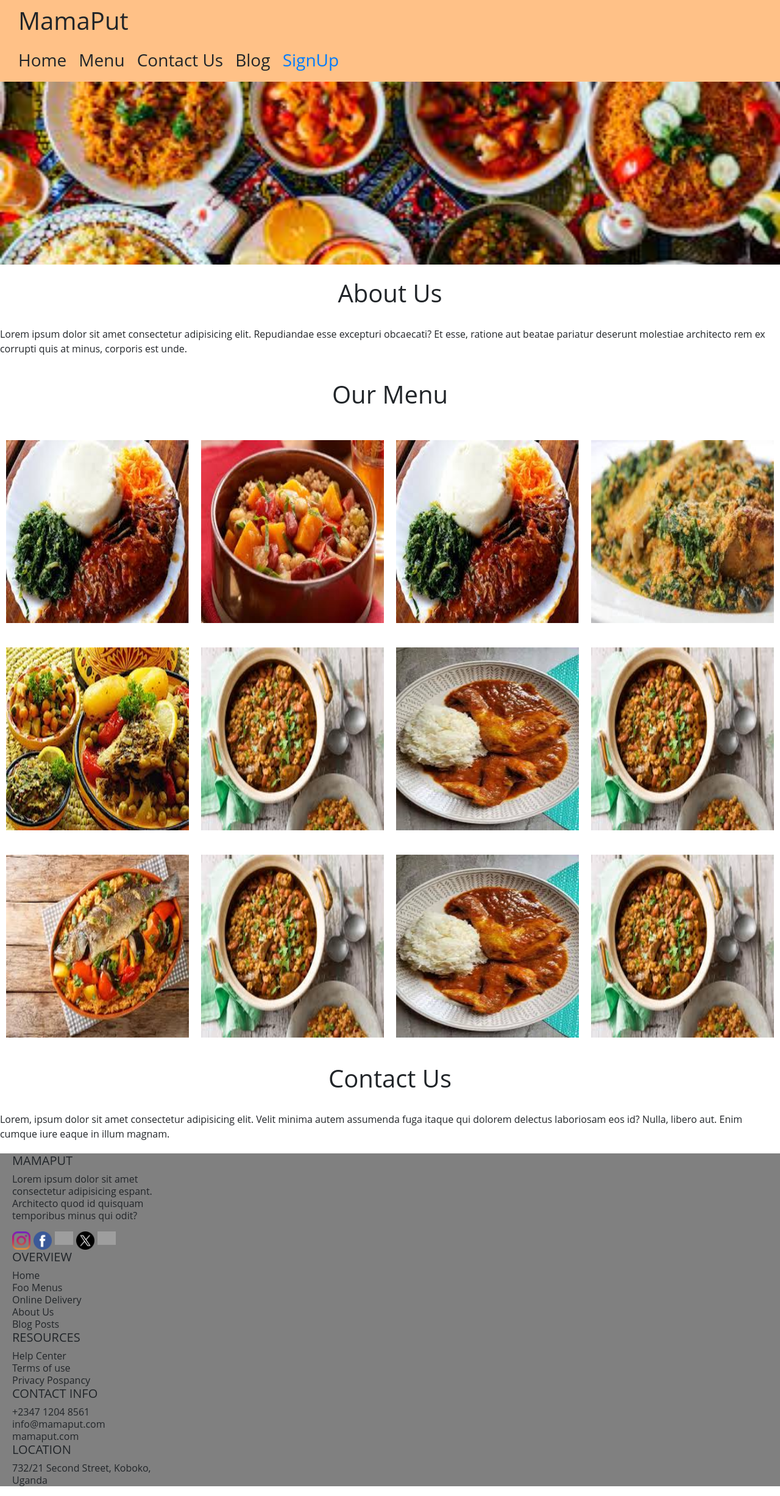
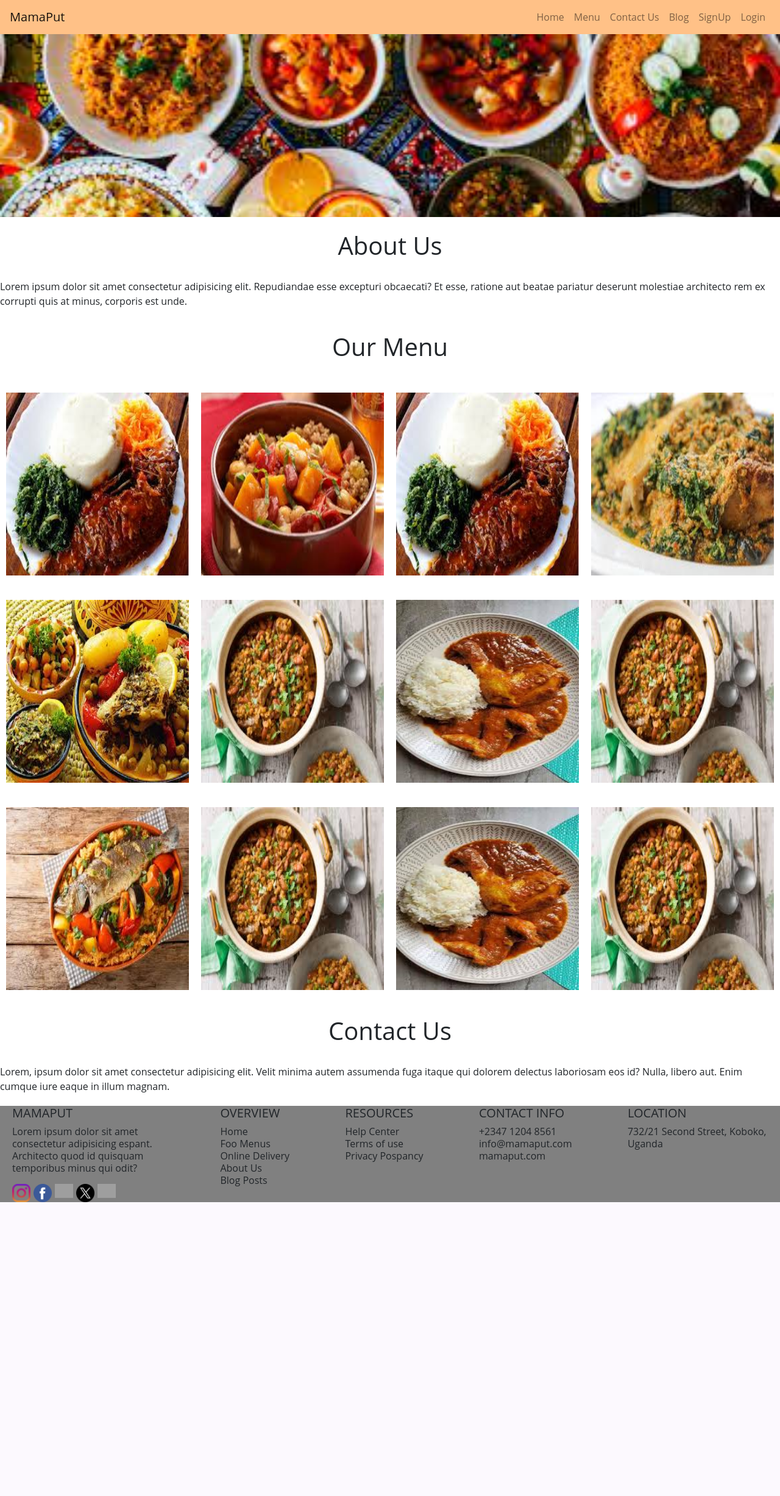
Before and after one commit to Demidorn/demi-foods, a Flask app: page / in a window 1280 px wide. Shown: the whole page at 61% size. After the commit the page ends 1972 px from the top, so only its background shows below. Run offline with Flask 3, Linux system fonts and the light colour scheme; some libraries are stand-ins or nearby versions; grey boxes are pictures that could not be loaded.

Commit message:
adjusted login css

```diff
--- a/App/v1/static/styles/style.css
+++ b/App/v1/static/styles/style.css
@@ -62,7 +62,7 @@ nav {
 .footBG {
     background:grey;
 }
-footer {
+#footer {
     display: flex;
     margin-top: 20px;
     margin-left: 20px;
--- a/App/v1/templates/landingPage.html
+++ b/App/v1/templates/landingPage.html
@@ -15,18 +15,43 @@
     {% endif %}
   </head>
   <body>
-    <nav>
-      <h1 class="nav-left">MamaPut</h1>
-      <div class="nav-right">
-        <h3>Home</h3>
-        <h3>Menu</h3>
-        <h3>Contact Us</h3>
-        <h3>Blog</h3>
-	   {% if current_user.is_authenticated %}
-	      <h3><a href="{{url_for('dashboard')}}">Account</a></h3>
-	   {% else %}
-	      <h3><a href="{{url_for('register')}}">SignUp</a></h3>
-	   {% endif %}
+    <nav class="navbar navbar-expand-lg navbar-light bg-custom">
+      <a class="navbar-brand" href="#">MamaPut</a>
+      <button
+        class="navbar-toggler"
+        type="button"
+        data-toggle="collapse"
+        data-target="#navbarSupportedContent"
+        aria-controls="navbarSupportedContent"
+        aria-expanded="false"
+        aria-label="Toggle navigation"
+      >
+        <span class="navbar-toggler-icon"></span>
+      </button>
+
+      <div class="collapse navbar-collapse" id="navbarSupportedContent">
+        <ul class="navbar-nav ml-auto">
+          <li class="nav-item">
+            <a class="nav-link" href="#"
+              >Home <span class="sr-only">(current)</span></a
+            >
+          </li>
+          <li class="nav-item">
+            <a class="nav-link" href="">Menu</a>
+          </li>
+          <li class="nav-item">
+            <a class="nav-link" href="#">Contact Us</a>
+          </li>
+          <li class="nav-item">
+            <a class="nav-link" href="#">Blog</a>
+          </li>
+          <li class="nav-item">
+            <a class="nav-link" href="{{url_for('register')}}">SignUp</a>
+          </li>
+          <li class="nav-item">
+            <a class="nav-link" href="{{url_for('login')}}">Login</a>
+          </li>
+        </ul>
       </div>
     </nav>
     <section class="banner"></section>
@@ -77,7 +102,7 @@
     <script src="https://cdn.jsdelivr.net/npm/popper.js@1.12.9/dist/umd/popper.min.js" integrity="sha384-ApNbgh9B+Y1QKtv3Rn7W3mgPxhU9K/ScQsAP7hUibX39j7fakFPskvXusvfa0b4Q" crossorigin="anonymous"></script>
     <script src="https://cdn.jsdelivr.net/npm/bootstrap@4.0.0/dist/js/bootstrap.min.js" integrity="sha384-JZR6Spejh4U02d8jOt6vLEHfe/JQGiRRSQQxSfFWpi1MquVdAyjUar5+76PVCmYl" crossorigin="anonymous"></script>
     <section class="footBG">
-      <footer>
+      <footer id="footer">
         <div>
           <h1>MAMAPUT</h1>
           <p>
```
Also changed, not shown: App/v1/static/styles/main.css (+49 -0 lines), instance/sqlite.db, requirements.txt (added), 2 other files.
